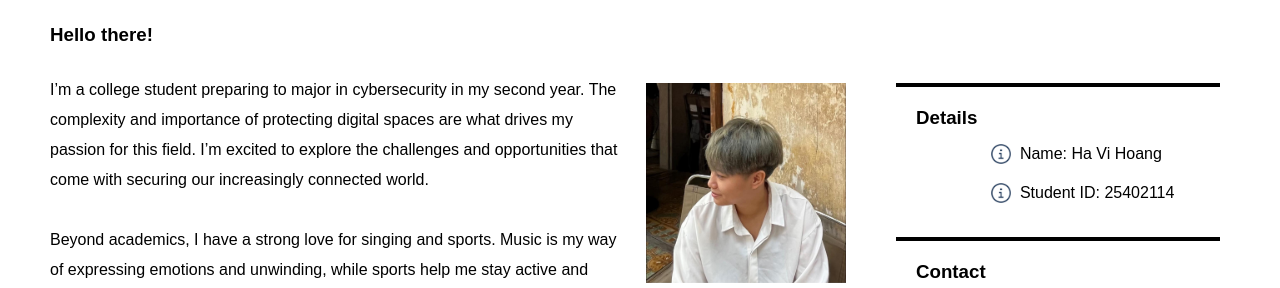
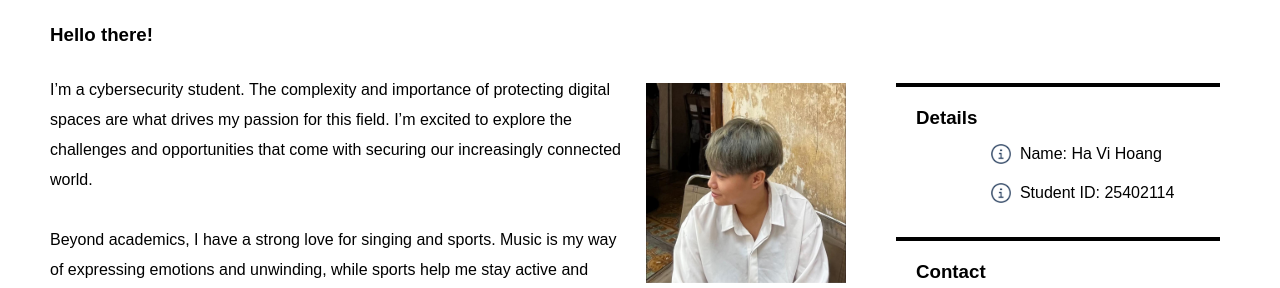
Before and after one commit to HHV2610/AboutMe, a plain HTML site: page index.html in a window 1280 px wide. Shown: the part 1745-2033 px from the top of the page. Drawn offline with Linux system fonts and the light colour scheme.

Commit message:
Update index.html

```diff
--- a/index.html
+++ b/index.html
@@ -84,7 +84,7 @@
                     <h1>About Me</h1>
                     <h3 id="greet-message">Hello there!</h3>
                     <p style="line-height: 30px;"><img class="avatar" src="Image/HomePage/avatar.jpg" alt="Avatar" style="width: 200px; height: 200px; margin-top: 8px; margin-bottom: 5px;">
-                        I’m a college student preparing to major in cybersecurity in my second year. The complexity and importance of protecting digital spaces are what drives my passion for this field. I’m excited to explore the challenges and opportunities that come with securing our increasingly connected world.
+                        I’m a cybersecurity student. The complexity and importance of protecting digital spaces are what drives my passion for this field. I’m excited to explore the challenges and opportunities that come with securing our increasingly connected world.
                         <br>
                         <br>
                         Beyond academics, I have a strong love for singing and sports. Music is my way of expressing emotions and unwinding, while sports help me stay active and focused. These hobbies bring balance to my life, allowing me to explore different sides of myself.
```
